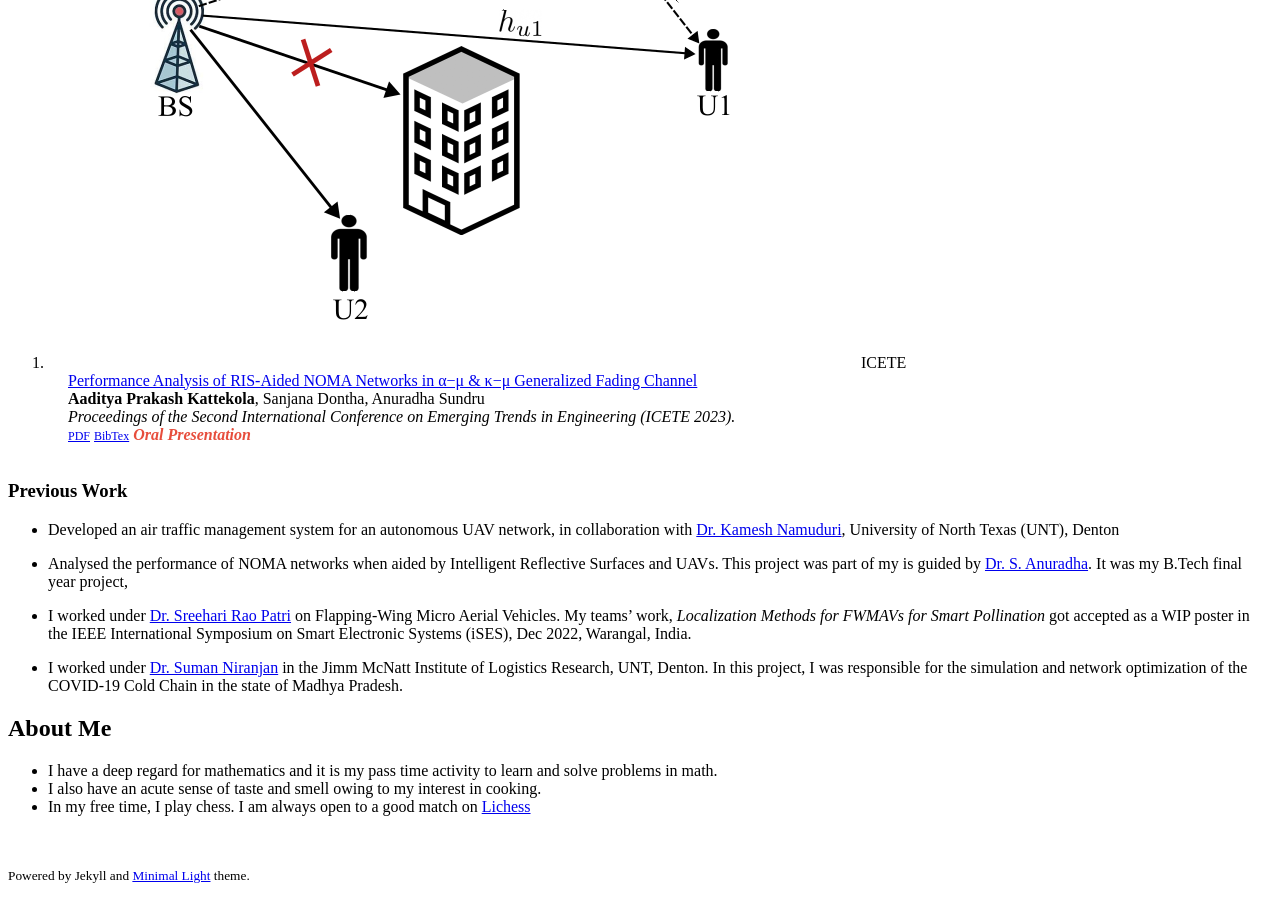
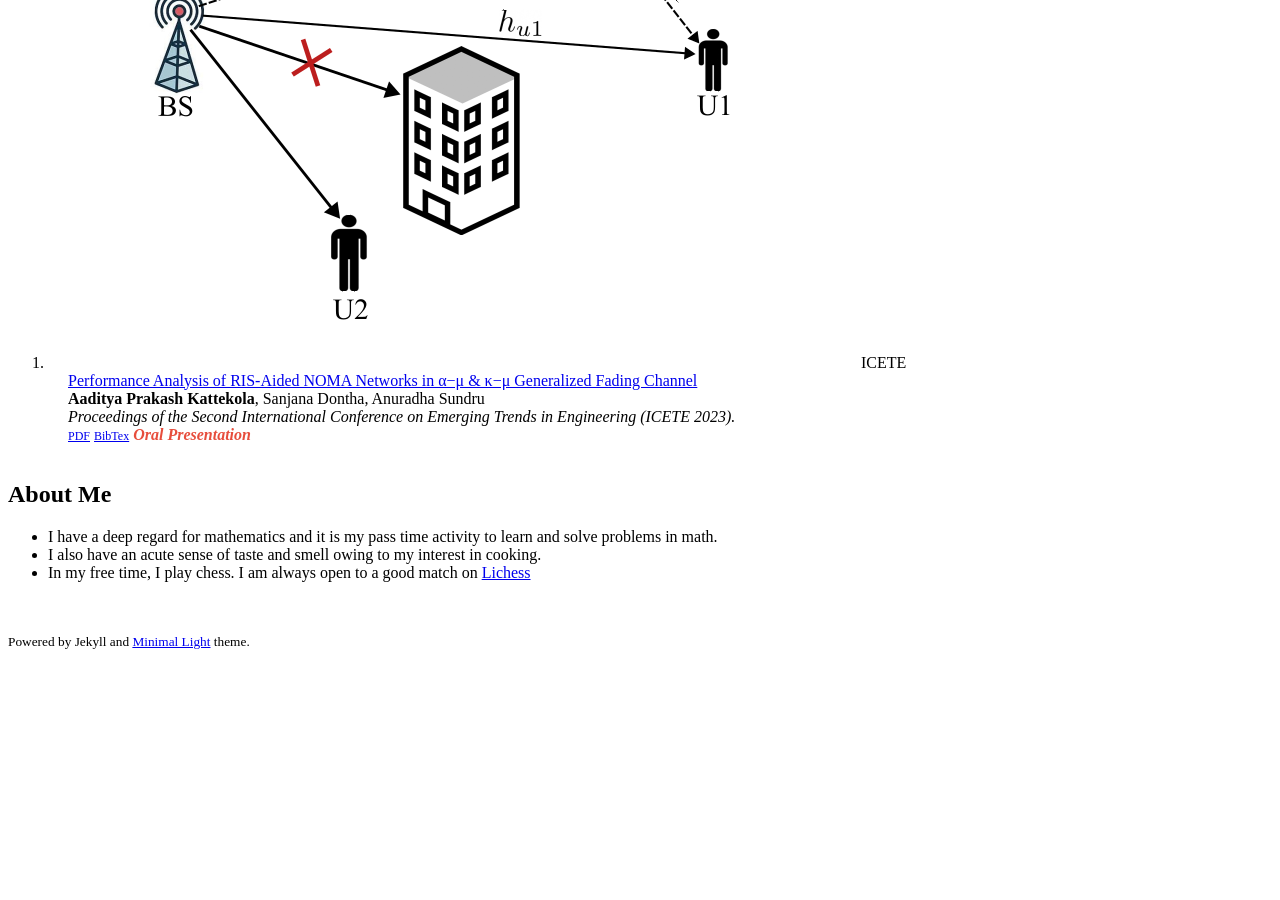
Before and after one commit to Kapi2910/kapi2910.github.io, a Jekyll site: the page built from index.md, in a window 1280 px wide and 900 px high, scrolled down 1857 px. Built offline with Jekyll 4.4.1, drawn with Linux system fonts in a browser that asks for light colours; nearby versions of some CDN libraries; some web fonts are replaced; a style sheet for code colours, icons or effects is not loaded; after the commit the page ends 2523 px from its top, so only the background shows below that.

Commit message:
MOD cleaner index page

```diff
--- a/index.md
+++ b/index.md
@@ -14,16 +14,6 @@ If you wish to chat with me, just drop me a mail.
 
 {% include_relative _includes/publications.md %}
 
-### Previous Work
-
-* Developed an air traffic management system for an autonomous UAV network, in collaboration with [Dr. Kamesh Namuduri](https://facultyinfo.unt.edu/faculty-profile?profile=kn0100), University of North Texas (UNT), Denton
-
-* Analysed the performance of NOMA networks when aided by Intelligent Reflective Surfaces and UAVs. This project was part of my is guided by [Dr. S. Anuradha](https://wsdc.nitw.ac.in/facultynew/facultyprofile/id/16306). It was my B.Tech final year project,
-
-* I worked under [Dr. Sreehari Rao Patri](https://wsdc.nitw.ac.in/facultynew/facultyprofile/id/16301) on Flapping-Wing Micro Aerial Vehicles. My teams' work, _Localization Methods for FWMAVs for Smart Pollination_ got accepted as a WIP poster in the IEEE International Symposium on Smart Electronic Systems (iSES), Dec 2022, Warangal, India.
-
-* I worked under [Dr. Suman Niranjan](https://logisticsresearch.unt.edu/content/niranjan-suman) in the Jimm McNatt Institute of Logistics Research, UNT, Denton. In this project, I was responsible for the simulation and network optimization of the COVID-19 Cold Chain in the state of Madhya Pradesh.
-
 ## About Me
 
 - I have a deep regard for mathematics and it is my pass time activity to learn and solve problems in math.
```
